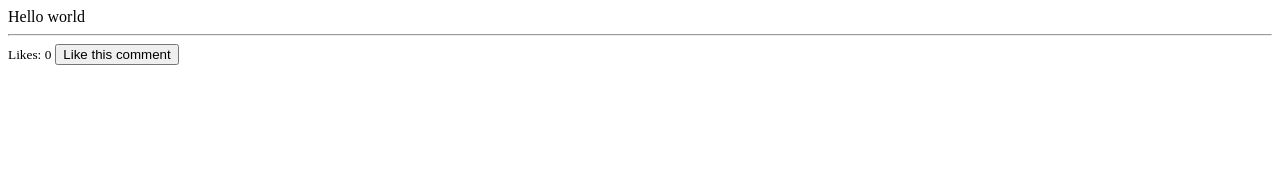
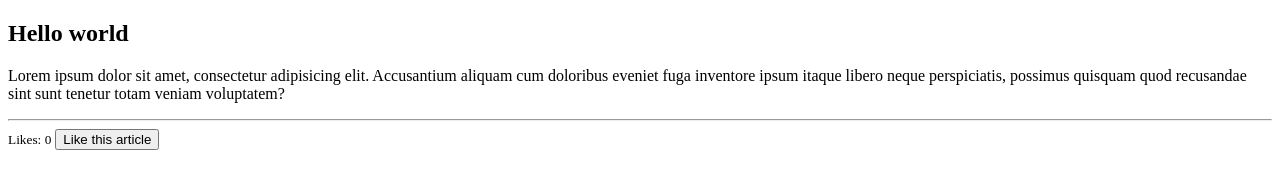
Before and after one commit to raffaele-abramini/minimal-js-mvc, a website built with webpack: page index.html in a window 1280 px wide. Built offline with nearby package versions, Linux system fonts and the light colour scheme.

Commit message:
Data structure
- reformat data and names
- add external data source

```diff
--- a/index.html
+++ b/index.html
@@ -6,7 +6,7 @@
     <meta name="viewport" content="width=device-width, initial-scale=1, maximum-scale=1">
 </head>
 <body>
-    <div class="content"></div>
+    <main class="article"></main>
 
     <script src="./dist/bundle.js"></script>
 </body>
--- /dev/null
+++ b/src/article.js
@@ -0,0 +1,37 @@
+import {Controller} from '../core/';
+import articleData from './article.json';
+
+class Article extends Controller {
+	constructor(params){
+		super(params);
+
+		this.properties = {
+			...articleData,
+			likes:0
+		}
+	}
+
+	handleLikeClick(){
+		this.update({
+			likes : this.properties.likes+1
+		});
+	}
+}
+
+const template = `
+	<article>
+		<h1>{title}</h1>
+		<p>
+			{content}
+		</p>
+
+		<hr>
+
+		<small>Likes: {likes}</small>
+		<button _onClick="handleLikeClick">
+			Like this article
+		</button>
+	</article>
+`;
+
+Article.init(template, '.article');
--- /dev/null
+++ b/src/article.json
@@ -0,0 +1,4 @@
+{
+	"title": "Hello world",
+	"content": "Lorem ipsum dolor sit amet, consectetur adipisicing elit. Accusantium aliquam cum doloribus eveniet fuga inventore ipsum itaque libero neque perspiciatis, possimus quisquam quod recusandae sint sunt tenetur totam veniam voluptatem?"
+}
--- a/src/main.js
+++ /dev/null
@@ -1,35 +0,0 @@
-import {Controller} from '../core/';
-
-class MyApp extends Controller {
-	constructor(params){
-		super(params);
-
-		this.properties = {
-			message:'Hello world',
-			clicks:0
-		}
-	}
-
-	handleButtonClick(){
-
-		this.update({
-			clicks : this.properties.clicks+1
-		});
-	}
-}
-
-const template = `
-	<div>
-		{message}
-
-		<hr>
-
-		<small>Likes: {clicks}</small>
-
-		<button _onClick="handleButtonClick">
-			Like this comment
-		</button>
-	</div>
-`;
-
-MyApp.init(template, '.content');
--- a/webpack.config.js
+++ b/webpack.config.js
@@ -1,7 +1,7 @@
 const path = require('path');
 
 module.exports = {
-	entry : './src/main.js',
+	entry : './src/article.js',
 	module : {
 		rules: [{
 			test: /\.js$/,
```
Also changed, not shown: src/main.html (deleted, +0 -3 lines).
